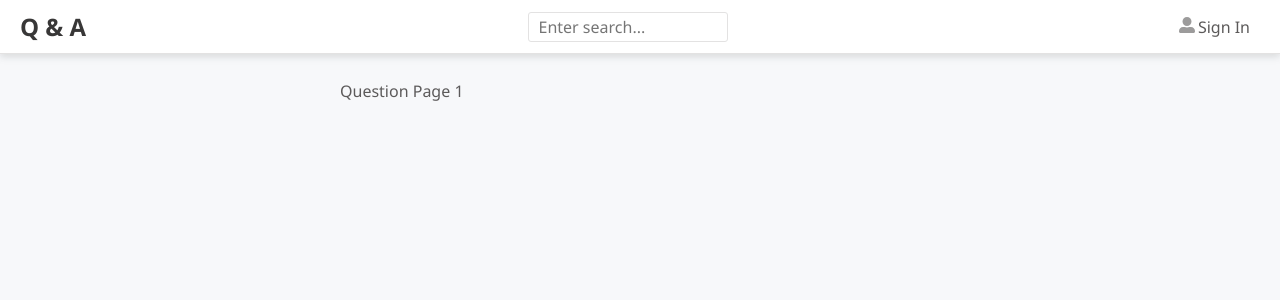
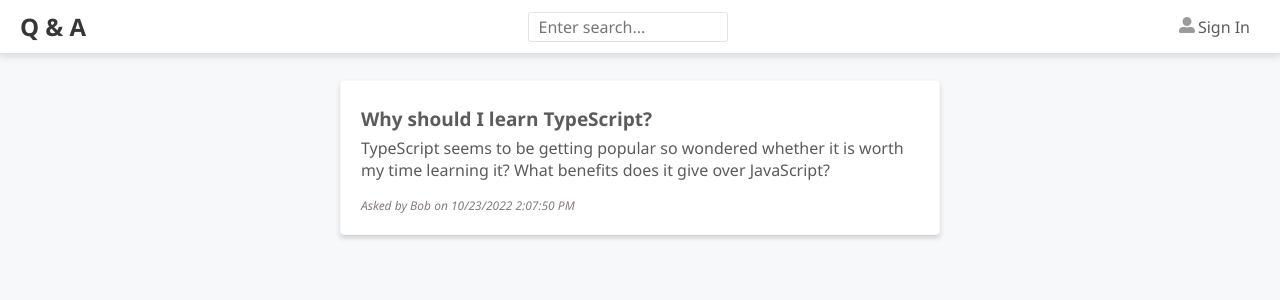
Before and after one commit to ikembakwem/frontend, a React (Create React App) app: page /questions/1 in a window 1280 px wide. Shown: the top 300 px of the page. Built offline with nearby package versions, Linux system fonts and the light colour scheme; the HTML template or start-up script is replaced by a standard one.

Commit message:
Finished implementing the QuestionPage

```diff
--- a/src/QuestionsData.ts
+++ b/src/QuestionsData.ts
@@ -91,3 +91,12 @@
 const wait = (ms: number): Promise<void> => {
   return new Promise((resolve) => setTimeout(resolve, ms));
 };
+
+export const getQuestion = async (
+  questionId: number
+): Promise<QuestionData | null> => {
+  await wait(500);
+  const results = questions.filter((q) => q.questionId === questionId);
+
+  return results.length === 0 ? null : results[0];
+};
--- a/src/pages/QuestionPage.tsx
+++ b/src/pages/QuestionPage.tsx
@@ -1,9 +1,72 @@
+/**@jsxImportSource @emotion/react */
+import { css } from '@emotion/react';
+
 import { Page } from '../components/Page';
-
 import { useParams } from 'react-router-dom';
+import { getQuestion, QuestionData } from '../QuestionsData';
+import React, { useEffect, useState } from 'react';
+import { gray3, gray6 } from '../Styles';
 
 export const QuestionPage = () => {
+  const [question, setQuestion] = useState<QuestionData | null>(null);
+
   const { questionId } = useParams();
 
-  return <Page>Question Page {questionId}</Page>;
+  useEffect(() => {
+    const doGetQuestions = async (questionId: number) => {
+      const foundQuestion = await getQuestion(questionId);
+      setQuestion(foundQuestion);
+    };
+
+    if (questionId) {
+      doGetQuestions(Number(questionId));
+    }
+  }, [questionId]);
+
+  return (
+    <Page>
+      <div
+        css={css`
+          background-color: white;
+          padding: 15px 20px 20px;
+          border-radius: 4px;
+          border: 1px solid ${gray6};
+          box-shadow: 0 3px 5px 0 rgba(0, 0, 0, 0.16);
+        `}
+      >
+        <div
+          css={css`
+            font-size: 19px;
+            font-weight: bold;
+            margin: 10px 0px 5px;
+          `}
+        >
+          {question === null ? '' : question.title}
+        </div>
+        {question !== null && (
+          <React.Fragment>
+            <p
+              css={css`
+                margin-top: 0px;
+                background-color: white;
+              `}
+            >
+              {question.content}
+            </p>
+            <div
+              css={css`
+                font-size: 12px;
+                font-style: italic;
+                color: ${gray3};
+              `}
+            >
+              {`Asked by ${
+                question.userName
+              } on ${question.created.toLocaleDateString()} ${question.created.toLocaleTimeString()}`}
+            </div>
+          </React.Fragment>
+        )}
+      </div>
+    </Page>
+  );
 };
```
